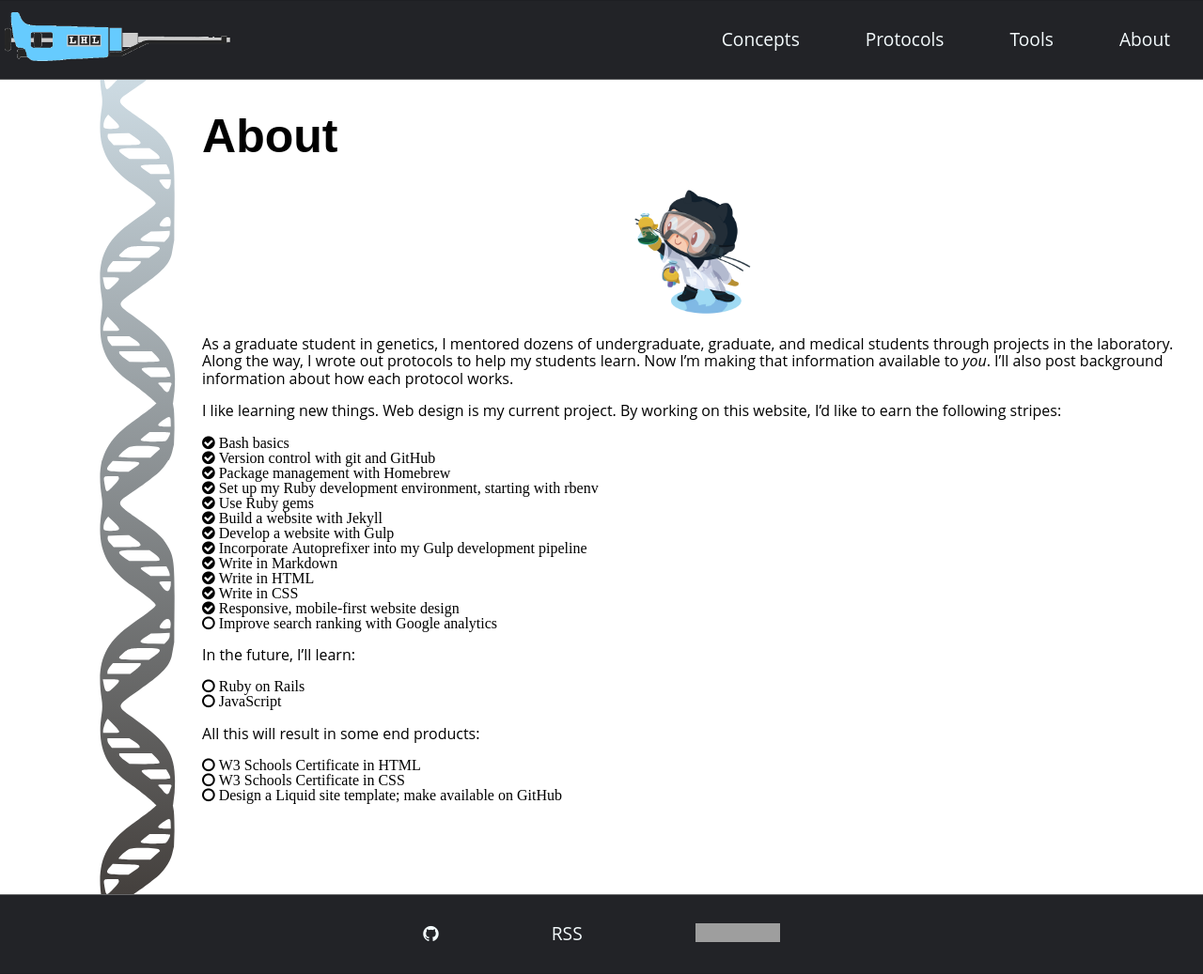
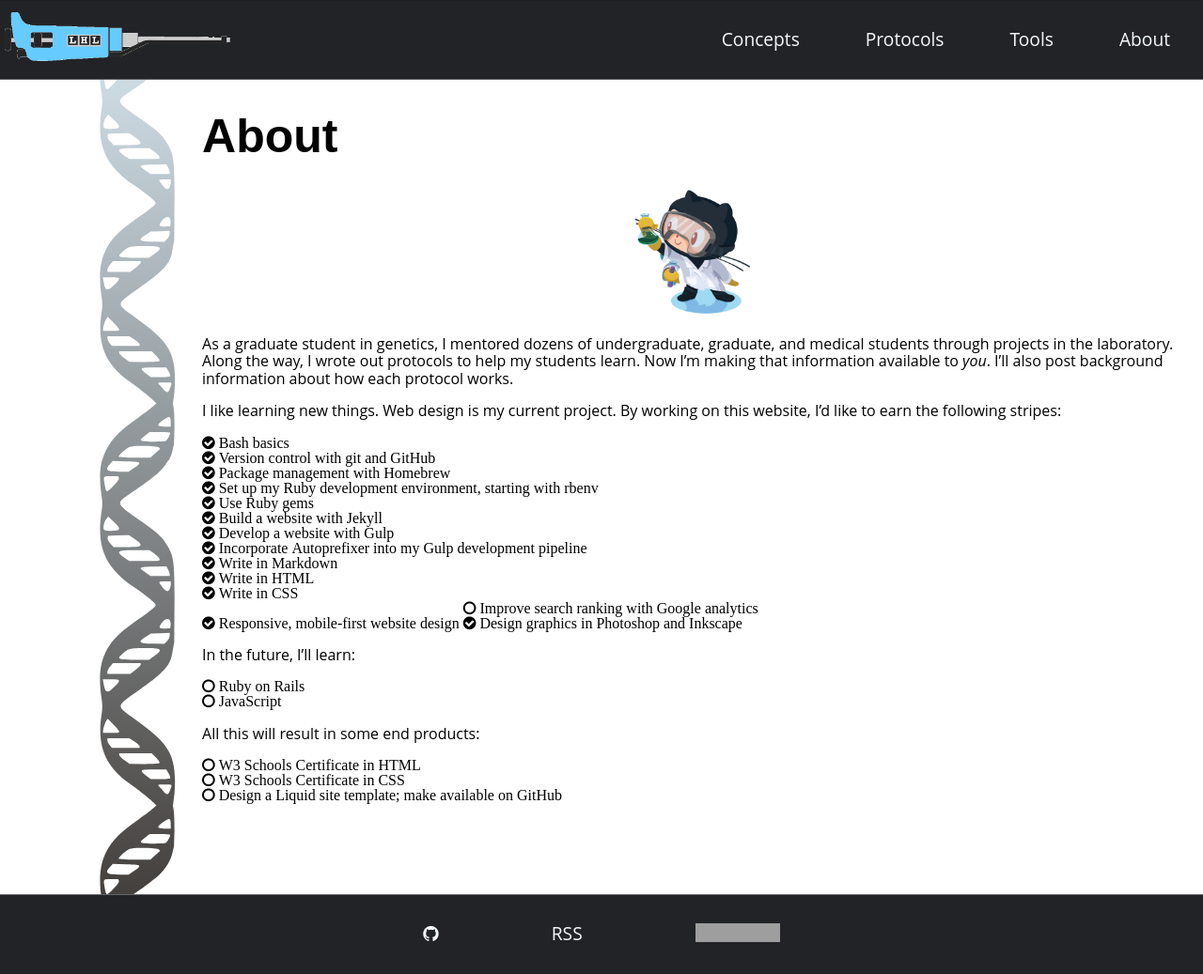
Before and after one commit to LeighHenderson/LeighHenderson.github.io, a Jekyll site: the page built from _pages/about.md, in a window 1280 px wide. Shown: the whole page at 94% size. Built offline with Jekyll 4.4.1, drawn with Linux system fonts in a browser that asks for light colours; grey boxes are pictures that could not be loaded.

Commit message:
Fixed body background-image rendering error on the Chrome browser. Turns out Firefox's "auto" background-image height is 100% of the parent image; Chrome's, the same as the specified height. So I replaced auto with 100% as the height, which renders the same in both browsers.

```diff
--- a/_pages/about.md
+++ b/_pages/about.md
@@ -27,6 +27,7 @@ I like learning new things. Web design is my current project. By working on this
 <i class="fa fa-check-circle"> Write in CSS
 <i class="fa fa-check-circle"> Responsive, mobile-first website design
 <i class="fa fa-circle-o"> Improve search ranking with Google analytics
+<i class="fa fa-check-circle"> Design graphics in Photoshop and Inkscape
 
 In the future, I'll learn:
 
--- a/assets/css/base.css
+++ b/assets/css/base.css
@@ -60,12 +60,15 @@ body {
   font-family: "Open Sans", sans-serif;
   font-size: 16px;
   background-color: white;
-  background-image: url("/assets/background-cutout-DNA.svg"), linear-gradient(#daeaf3, #37312d);
-  background-size: 200px, 200px;
-  background-repeat: repeat-y, no-repeat;
-  background-position: top left, top left;
-  background-attachment: scroll, fixed;
   padding: 0; }
+
+@media only screen and (min-width: 600px) {
+  body {
+    background-image: url("/assets/background-cutout-DNA.svg"), linear-gradient(#daeaf3, #37312d);
+    background-size: 200px, 199px 100%;
+    background-repeat: repeat-y, no-repeat;
+    background-position: top left, top left;
+    background-attachment: scroll, fixed; } }
 
 @media only screen and (min-width: 800px) {
   font-size: 18px; }
```
Also changed, not shown: _dev/sass/base.scss (+7 -3 lines), assets/background-cutout-DNA-blue.svg (added), 1 other file.
